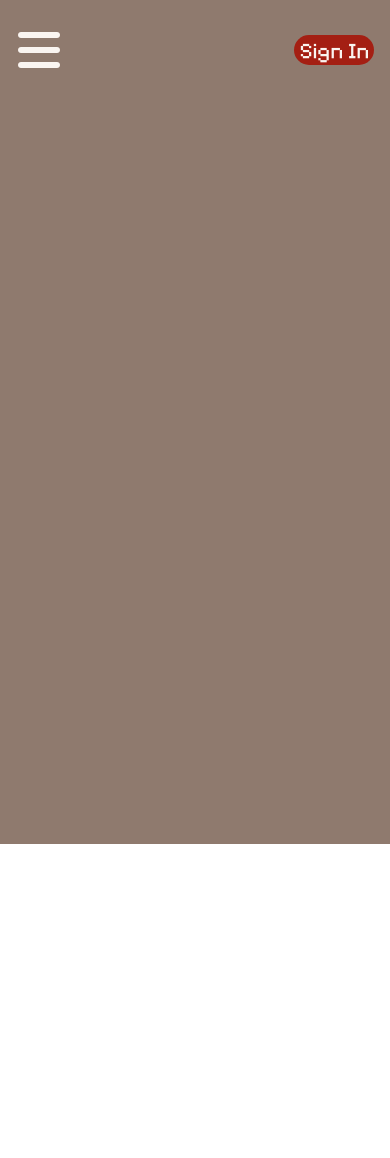
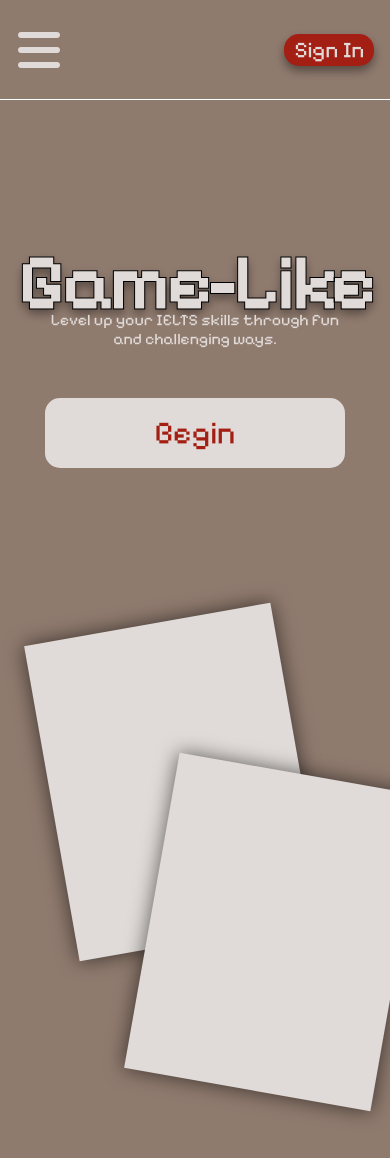
Before and after one commit to Erkhembileg0803/AtIelts, a React (Create React App) app: page / in a window 390 px wide. Shown: the top 1158 px of the page. Before the commit the page ends 844 px from the top, so only its background shows below. Built offline with nearby package versions, Linux system fonts and the light colour scheme.

Commit message:
more changes

```diff
--- a/src/App.css
+++ b/src/App.css
@@ -1,10 +1,146 @@
 .App{
   display: grid;
   grid-template-columns: auto auto auto;
-  grid-template-rows: 100px auto auto;
+  grid-template-rows: 150px auto auto;
   grid-template-areas: "header header header"
                        "main main main"
                        "footer footer footer";
   background-color: var(--primary);
-  height: 100vh;
+  overflow-x: hidden;
 }
+.homepage{
+  grid-area: main;
+  height: 150vh;
+}
+.homepage .intro{
+  display: grid;
+  grid-template-columns: 5% 1fr 1fr 5%;
+  height: 70vh;
+}
+.homepage .intro .textcontainer{
+  grid-column: 2;
+  display: flex;align-items: center;justify-content: center;flex-direction: column;gap: 50px;
+}
+.homepage .intro .textcontainer .text{
+  color: var(--white);
+}
+.homepage .intro .textcontainer .text p{
+  font-size: 1.5rem;
+  width: 80%;
+}
+.homepage .intro .textcontainer .text h1{
+  font-size: 9rem;
+  text-shadow: 0px 5px 10px rgba(0, 0, 0, 0.4);
+  margin: -20px;
+  -webkit-text-stroke: 1px black;
+  letter-spacing: -5px;
+}
+.homepage .intro .textcontainer a{
+  width: 300px;
+  height: 70px;
+  background-color: var(--white);
+  color: var(--dark-red);
+  display: flex;align-items: center;justify-content: center;
+  border-radius: 15px;
+  font-size: 2rem;
+  position: relative;
+  overflow: hidden;
+}
+.homepage .intro .textcontainer a i{
+  left: 60px;
+  transform: translateX(-50px);
+  position: absolute;
+  opacity: 0;
+  transition: all 0.2s ease-in-out;
+}
+.homepage .intro .textcontainer a span{
+  transition: all 0.2s ease-in-out;
+}
+.homepage .intro .textcontainer a:hover span{
+  transform: translateX(10px);
+}
+.homepage .intro .textcontainer a:hover i{
+  transform: translateX(0);
+  opacity: 1;
+}
+.homepage .intro .images{
+  grid-column: 3;
+  position: relative;
+}
+.homepage .intro .images .image{
+  width: 370px;
+  height: 400px;
+  background-color: var(--white);
+  position: absolute;
+  box-shadow: 0px 0px 20px rgba(0, 0, 0, 0.6);
+}
+.homepage .intro .images .image:nth-of-type(1){
+  right: 300px;
+  transform: rotate(-10deg);
+  left: 0;
+  top: 50px;
+  margin-inline: auto;
+}
+.homepage .intro .images .image:nth-of-type(2){
+  right: 0;
+  left: 300px;
+  top: 200px;
+  margin-inline: auto;
+  transform: rotate(10deg);
+  z-index: 2;
+}
+
+@media only screen and (max-width: 1520px){
+  .homepage .intro .textcontainer .text h1{
+    font-size: 7rem;
+    transition: all 0.3s linear;
+  }
+  .homepage .intro .textcontainer .text p{
+    font-size: 1.2rem;
+    transition: all 0.3s linear;
+  }
+  .homepage .intro .images .image{
+    width: 300px;
+    height: 400px;
+    transition: all 0.3s linear;
+  }
+}
+@media only screen and (max-width: 1200px){
+  .homepage .intro{
+    grid-template-columns: 1fr;
+    grid-template-rows: 1fr 1fr;
+
+    height: 100vh;
+  }
+  .homepage .intro .textcontainer{
+    grid-column: 1;
+    text-align: center;
+  }
+  .homepage .intro .textcontainer .text p{
+    width: 100%;
+  }
+  .homepage .intro .images{
+    grid-row: 2;
+    grid-column: 1;
+  }
+  .homepage .intro .images .image{
+    width: 250px;
+    height: 320px;
+  }
+}
+@media only screen and (max-width: 600px){
+  .homepage .intro .textcontainer .text h1{
+    font-size: 5rem;
+  }
+  .homepage .intro .textcontainer .text p{
+    font-size: 1rem;
+    width: 80%;
+    margin: 0 auto;
+  }
+  .homepage .intro .images .image:nth-of-type(1){
+    left: 50px;
+  }
+  .homepage .intro .images .image:nth-of-type(2){
+    left: 150px;
+  }
+}
--- a/src/App.jsx
+++ b/src/App.jsx
@@ -12,9 +12,21 @@ function App() {
 }
 
 function HomePage(){
-  return <main>
-
-  </main>
+  return <div className='homepage'>
+      <div className="intro">
+        <span className="textcontainer">
+          <span className='text'>
+          <h1>Game-Like</h1>
+          <p>Level up your <span>IELTS</span> skills through fun and challenging ways.</p>
+          </span>
+          <Link><i class="fa fa-angle-double-right"></i><span>Begin</span></Link>
+        </span>
+        <span className="images">
+          <div className="image"></div>
+          <div className="image"></div>
+        </span>
+      </div>
+  </div>
 }
 function Router(){
   return <BrowserRouter>
--- a/src/components/header.jsx
+++ b/src/components/header.jsx
@@ -10,7 +10,11 @@ export default function Header(){
           setMenu(!menu);
      }
      return <header>
-          {menu && <ResponsiveMenu/>}
+          <div className="responsivemenu"style={{
+               height: menu ? "230px" : "0px", opacity: menu ? "1" : '0',
+          }}>
+          {menu && <Links/>}
+          </div>
           <div className="responsivebtn"><i class="fa fa-bars"onClick={toggleMenu}></i></div>
           <Link to='/'className="logo">
                <img src={Logo} alt="" />
@@ -42,8 +46,3 @@ function Links(props){
 
      </>
 }
-function ResponsiveMenu(props){
-     return <div className="responsivemenu">
-          <Links/>
-     </div>
-}
--- a/src/index.css
+++ b/src/index.css
@@ -8,7 +8,7 @@
   --primary: #8f7A6E;
   --light-green: #BFFF00;
   --dark-red: #A41f13;
-  --white: #faf5f1;
+  --white: #E0DBD8;
 }
 a{
   text-decoration: none;
--- a/src/styles/header.css
+++ b/src/styles/header.css
@@ -4,16 +4,16 @@ header{
      display: grid;
      grid-template-columns: 20% 80%;
      grid-template-rows: 1fr;
-     position: fixed;
      align-items: center;
+     width: 100%;
      height: 100px;
-     width: 100%;
      color: var(--white);
 }
 header .logo{
      grid-column: 1;
      display: flex;align-items: center;
      font-size: 2rem;
+     text-shadow: 0px 5px 10px rgba(0, 0, 0, 0.4);
 }
 header .logo img{
      width: 110px;
@@ -36,12 +36,17 @@ header .links div{
 }
 header .links span{
      background-color: var(--dark-red);
-     width: 80px;
-     height: 30px;
+     width: 90px;
+     height: 32px;
      border-radius: 15px;
      color: var(--white);
      display: flex;align-items: center;justify-content: center;
      cursor: pointer;
+     box-shadow: 0px 5px 10px rgba(0, 0, 0, 0.4);
+     transition: all 0.2s ease;
+}
+header .links span:hover{
+     box-shadow: 10px 10px 10px rgba(0, 0, 0, 0.6);
 }
 
 .RoadmapLink{
@@ -56,11 +61,15 @@ header .links span{
 }
 .LibraryLink i{
      transform: rotate(35deg);
+     position: relative;
+}
+.LibraryLink:hover i{
+     bottom: 5px;
+     left: 5px;
 }
 header .links div a{
      position: relative;
-     text-shadow: 0px 10px 20px rgba(0, 0, 0, 0.6);
-
+     text-shadow: 0px 5px 10px rgba(0, 0, 0, 0.4);
 }
 header .links div a::before{
      content: '';
@@ -74,11 +83,18 @@ header .links div a::before{
 header .links div a:hover::before{
      width: 100%;
 }
+
 header  .responsivebtn, header .responsivemenu{
      display: none;
 }
 
 @media only screen and (max-width:940px){
+     header{
+          position: fixed;
+          z-index: 999;
+          background-color: var(--primary);
+          border-bottom: 1px solid white;
+     }
      header .links div,header .logo{
           display: none;
      }
@@ -96,12 +112,13 @@ header  .responsivebtn, header .responsivemenu{
           display: flex;
           position: absolute;
           width: 100%;
-          height: 230px;
           top: 100%;
           background-color: var(--primary);
           border-bottom: 1px solid white;
           flex-direction: column;
           padding: 15px;
+          color: white;
+          transition: all 0.3s linear;
      }
      header .responsivemenu a{
           height: calc(100% / 4);
@@ -109,6 +126,7 @@ header  .responsivebtn, header .responsivemenu{
           font-size: 1.5rem;
      }
      header .responsivemenu a:hover{
-          background-color: gray;
+          background-color: var(--white);
+          color: var(--dark-red);
      }
 }
```
